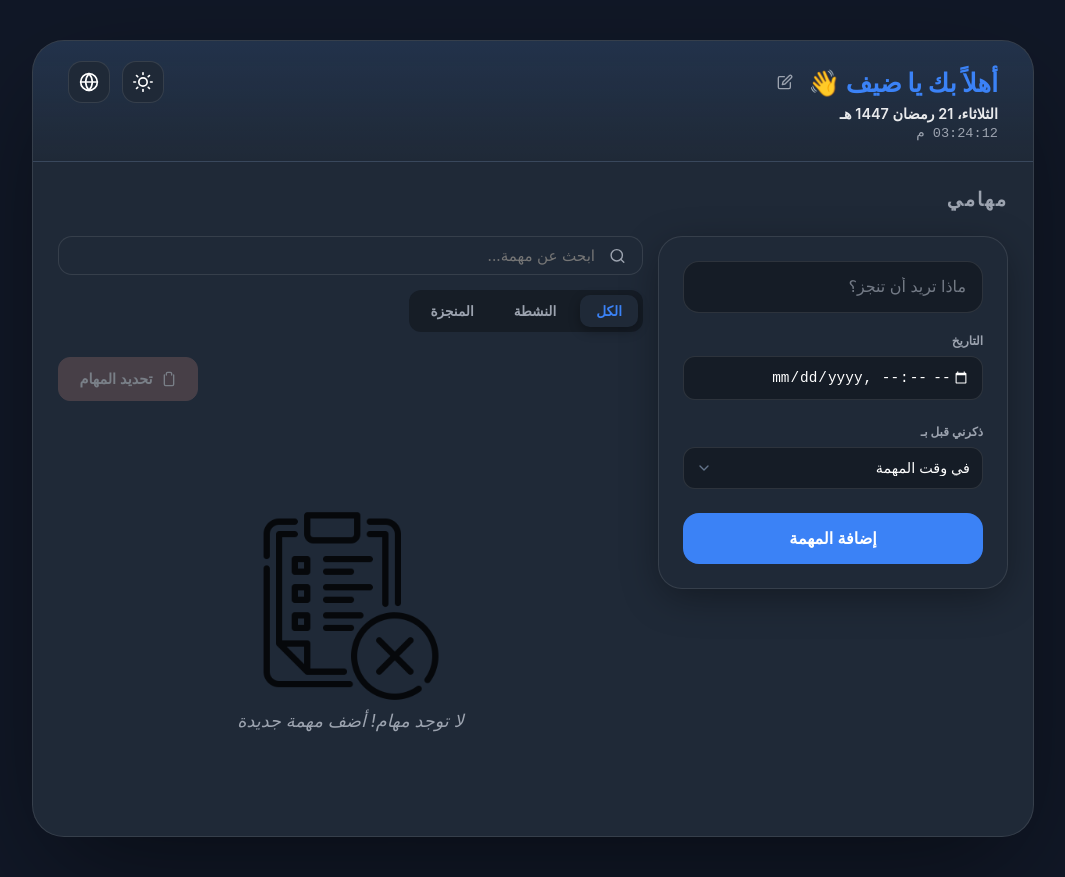
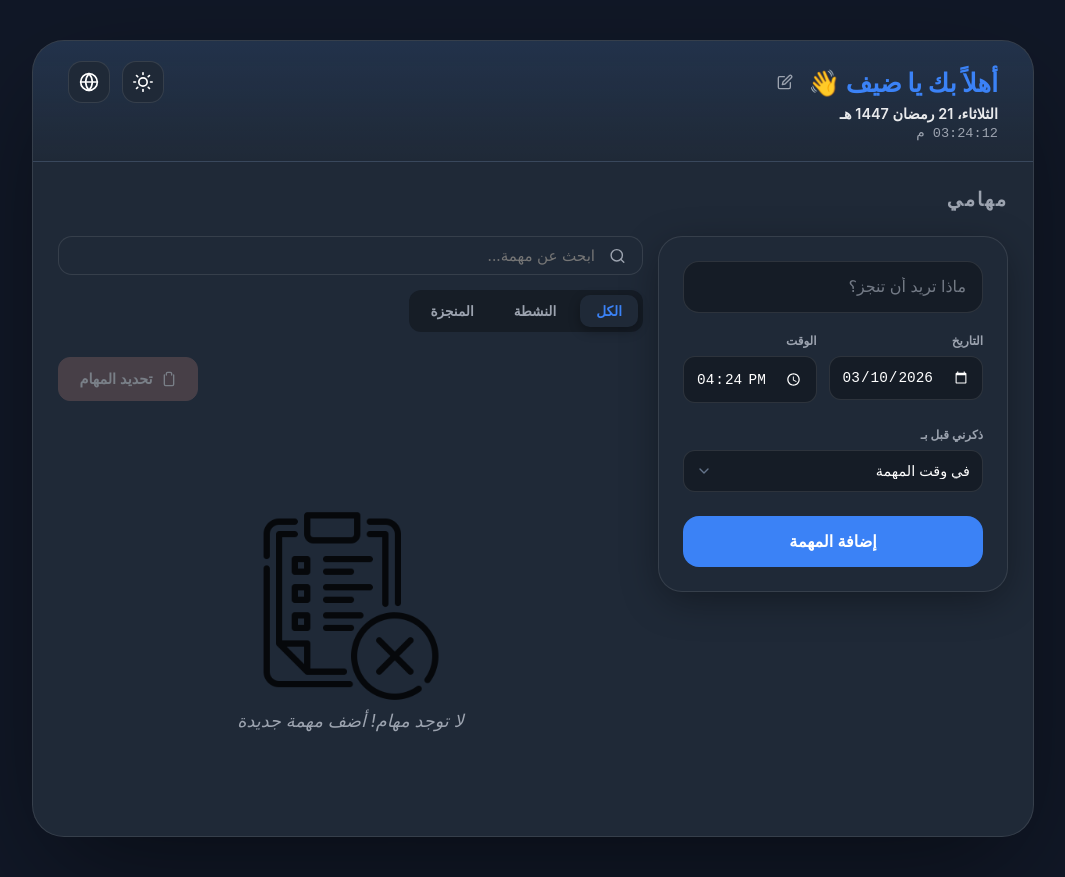
Before and after one commit to Traw55/react-todo-app-2026, a React (Vite) app: page / in a window 1280 px wide. Shown: the whole page, without its empty margins (107-1172 px from the left). Built offline with nearby package versions, Linux system fonts and the light colour scheme.

Commit message:
feat: refactor TaskInput to separate date and time inputs for better user experience

```diff
--- a/src/components/TaskInput.jsx
+++ b/src/components/TaskInput.jsx
@@ -26,17 +26,26 @@ const TaskInput = ({
           onKeyDown={(e) => e.key === "Enter" && addTodo()}
         />
 
-        {/* شبكة الوقت والتاريخ / Date and Time grid */}
         <div className="date-time-grid">
-          {/* اختيار التاريخ والوقت معًا */}
-          <div className="schedule-group" style={{gridColumn: 'span 2'}}>
+          {/* التاريخ */}
+          <div className="schedule-group">
             <label>{t.scheduleDateLabel}</label>
             <input
-              type="datetime-local"
+              type="date"
               className="date-input"
               value={scheduledDate}
               onChange={(e) => setScheduledDate(e.target.value)}
-              style={{direction: 'rtl', textAlign: 'right'}}
+            />
+          </div>
+
+          {/* الوقت */}
+          <div className="schedule-group">
+            <label>{t.scheduleTimeLabel}</label>
+            <input
+              type="time"
+              className="time-input"
+              value={scheduledTime}
+              onChange={(e) => setScheduledTime(e.target.value)}
             />
           </div>
         </div>
```
